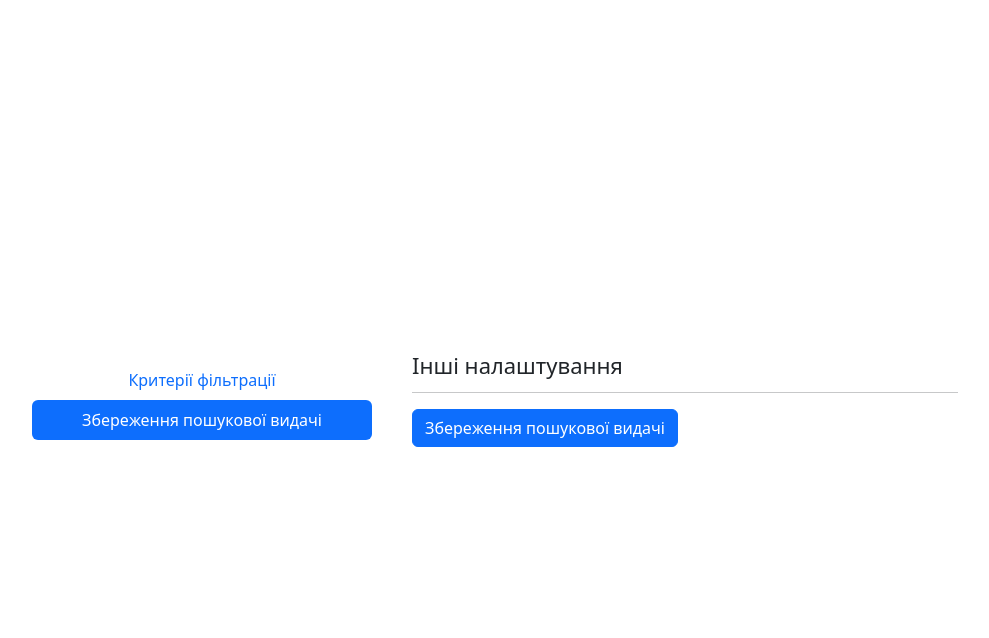
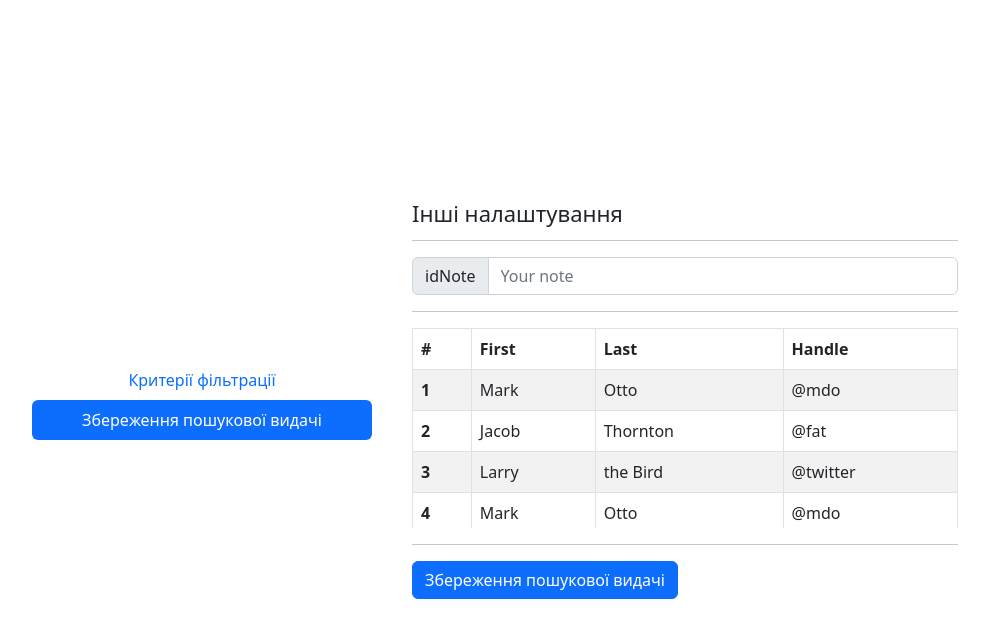
Before and after one commit to alchemycat/Taobao-Chrome-Extension, a browser extension: page options/options.html in a window 1280 px wide. Both pictures are taken after a click on the tab "Збереження пошукової видачі". Shown: the whole page, without its empty margins (145-1134 px from the left). Drawn offline with nearby package versions, Linux system fonts and the light colour scheme.

Commit message:
добавил таблицу и id note

```diff
--- a/content.js
+++ b/content.js
@@ -125,7 +125,7 @@ window.onload = () => {
         });
       }
 
-      // chrome.storage.local.set({ json });
+      chrome.storage.local.set({ json });
       // console.log(JSON.stringify(json));
       json.forEach((item) => {
         if (!item.filter) {
@@ -162,6 +162,7 @@ window.onload = () => {
                   sprite.classList.add("icon-minus");
                   elem.style.border = "2px solid green";
                   item.toSave = true;
+                  chrome.storage.local.set({ json });
                   // chrome.runtime.sendMessage({ json: item }, () => {
                   //   console.log("sended to bg");
                   // });
@@ -170,6 +171,7 @@ window.onload = () => {
                   sprite.classList.add("icon-plus");
                   elem.style.border = "2px solid red";
                   item.toSave = false;
+                  chrome.storage.local.set({ json });
                 }
               });
             }
--- a/options/options.css
+++ b/options/options.css
@@ -14,3 +14,12 @@
   line-height: 22px;
   margin: 0;
 }
+
+.my-custom-scrollbar {
+  position: relative;
+  height: 200px;
+  overflow: auto;
+}
+.table-wrapper-scroll-y {
+  display: block;
+}
--- a/options/options.html
+++ b/options/options.html
@@ -96,6 +96,68 @@
             >
               <h2 class="settings__header">Інші налаштування</h2>
               <hr />
+              <div class="input-group flex-nowrap mb-3">
+                <span class="input-group-text" id="addon-wrapping">idNote</span>
+                <input
+                  type="text"
+                  class="form-control"
+                  placeholder="Your note"
+                  aria-label="note"
+                  aria-describedby="addon-wrapping"
+                />
+              </div>
+              <hr />
+              <div class="table-wrapper-scroll-y my-custom-scrollbar mb-3">
+                <table class="table table-bordered table-striped">
+                  <thead>
+                    <tr>
+                      <th scope="col">#</th>
+                      <th scope="col">First</th>
+                      <th scope="col">Last</th>
+                      <th scope="col">Handle</th>
+                    </tr>
+                  </thead>
+                  <tbody>
+                    <tr>
+                      <th scope="row">1</th>
+                      <td>Mark</td>
+                      <td>Otto</td>
+                      <td>@mdo</td>
+                    </tr>
+                    <tr>
+                      <th scope="row">2</th>
+                      <td>Jacob</td>
+                      <td>Thornton</td>
+                      <td>@fat</td>
+                    </tr>
+                    <tr>
+                      <th scope="row">3</th>
+                      <td>Larry</td>
+                      <td>the Bird</td>
+                      <td>@twitter</td>
+                    </tr>
+                    <tr>
+                      <th scope="row">4</th>
+                      <td>Mark</td>
+                      <td>Otto</td>
+                      <td>@mdo</td>
+                    </tr>
+                    <tr>
+                      <th scope="row">5</th>
+                      <td>Jacob</td>
+                      <td>Thornton</td>
+                      <td>@fat</td>
+                    </tr>
+                    <tr>
+                      <th scope="row">6</th>
+                      <td>Larry</td>
+                      <td>the Bird</td>
+                      <td>@twitter</td>
+                    </tr>
+                  </tbody>
+                </table>
+              </div>
+              <hr />
               <div class="input-group">
                 <button type="button" class="btn btn-primary">
                   Збереження пошукової видачі
```
